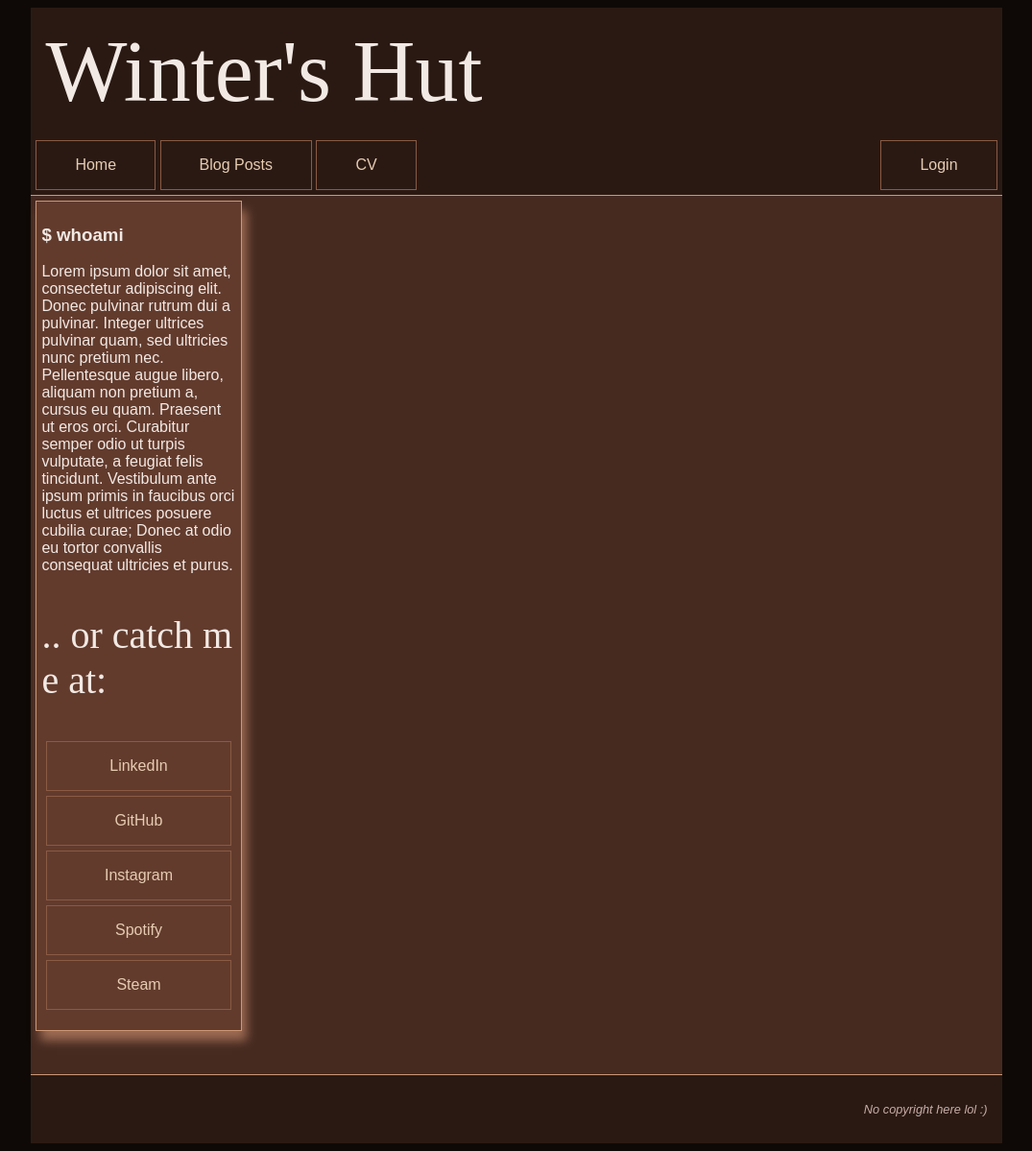
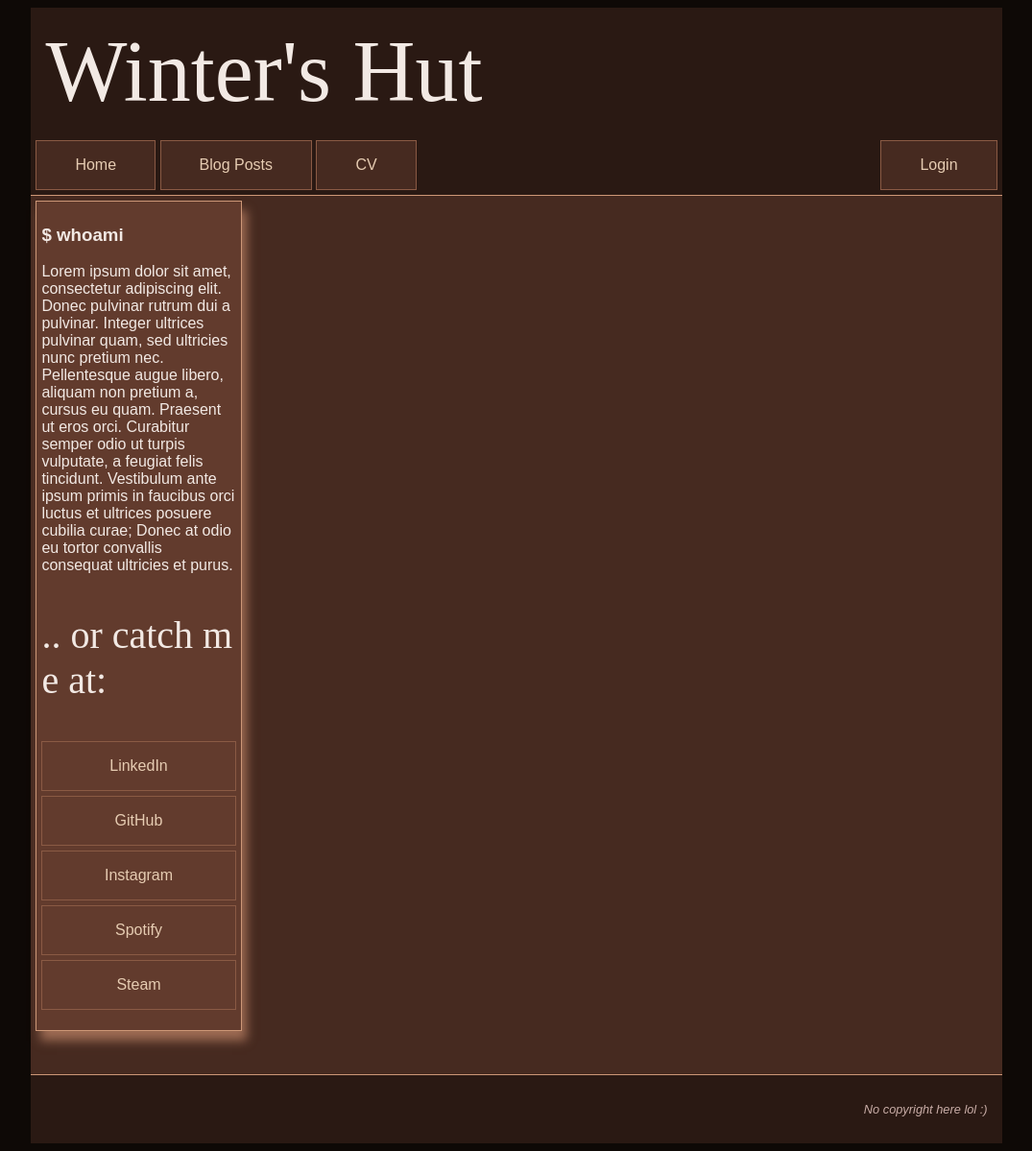
Before and after one commit to dimitarOnGithub/winterhut, a Flask app: page / in a window 1280 px wide. Shown: the whole page at 96% size, without its empty margins (102-1177 px from the left). Run offline with Flask 2, Linux system fonts and the light colour scheme; data that the repository does not hold is empty.

Commit message:
Consolidating CSS and fixing other stuff

```diff
--- a/winterhut/__init__.py
+++ b/winterhut/__init__.py
@@ -28,7 +28,9 @@ def create_app(config=None):
 
     from winterhut.main.routes import main
     from winterhut.users.routes import users
+    from winterhut.posts.routes import posts
     app.register_blueprint(main)
     app.register_blueprint(users)
+    app.register_blueprint(posts)
 
     return app
--- a/winterhut/models/Post.py
+++ b/winterhut/models/Post.py
@@ -8,6 +8,7 @@ class Post(db.Model):
     title = db.Column(db.String(100), nullable=False)
     date_posted = db.Column(db.DateTime, nullable=False, default=datetime.utcnow)
     content = db.Column(db.Text, nullable=False)
+    is_draft = db.Column(db.Boolean, default=False, nullable=False)
     user_id = db.Column(db.Integer, db.ForeignKey('users.id'), nullable=False)
 
     def __repr__(self):
--- a/winterhut/static/main.css
+++ b/winterhut/static/main.css
@@ -7,6 +7,22 @@ body {
 
 a {
     color: #e6ccb2;
+}
+
+.btn {
+  color: #e6ccb2;
+  background: #462A20;
+  border: 1px solid #8A5A44;
+  padding: 16px 40px;
+  display: inline;
+  text-align: center;
+  display: inline-block;
+  text-decoration: none;
+}
+
+.btn:hover{
+  background-color: #8A5A44;
+  transition-duration: 0.4s;
 }
 
 /* Main container */
@@ -127,19 +133,21 @@ nav a:hover{
 }
 
 .author-section ul {
+  list-style-type: none;
   padding-left: 0px;
 }
 
 .author-section ul li {
-  border: 1px solid #8A5A44;
-  margin: 5px;
-  padding: 16px;
-  display: block;
-  text-align: center;
   text-decoration: none;
 }
 
 .author-section ul li a {
+  background: #623B2D;
+  border: 1px solid #8A5A44;
+  margin: 5px 0px;
+  padding: 16px;
+  display: block;
+  text-align: center;
   text-decoration: none;
 }
 
--- a/winterhut/templates/banned.html
+++ b/winterhut/templates/banned.html
@@ -3,6 +3,6 @@
     {% if title %}
         {{ title }}
     {% else %}
-        <title>Winter's Hut</title>
+        Winter's Hut
     {% endif %}
 {% endblock %}
--- a/winterhut/templates/home.html
+++ b/winterhut/templates/home.html
@@ -3,7 +3,7 @@
     {% if title %}
         {{ title }}
     {% else %}
-        <title>Winter's Hut</title>
+        Winter's Hut
     {% endif %}
 {% endblock %}
 {% block body %}
@@ -24,20 +24,20 @@
         <p class="author-section-description">Lorem ipsum dolor sit amet, consectetur adipiscing elit. Donec pulvinar rutrum dui a pulvinar. Integer ultrices pulvinar quam, sed ultricies nunc pretium nec. Pellentesque augue libero, aliquam non pretium a, cursus eu quam. Praesent ut eros orci. Curabitur semper odio ut turpis vulputate, a feugiat felis tincidunt. Vestibulum ante ipsum primis in faucibus orci luctus et ultrices posuere cubilia curae; Donec at odio eu tortor convallis consequat ultricies et purus.</p>
         <p class="author-socials">.. or catch me at:</p>
         <ul>
-          <li><a href="#">LinkedIn</a></li>
-          <li><a href="#">GitHub</a></li>
-          <li><a href="#">Instagram</a></li>
-          <li><a href="#">Spotify</a></li>
-          <li><a href="#">Steam</a></li>
+          <li><a class="btn" href="#">LinkedIn</a></li>
+          <li><a class="btn" href="#">GitHub</a></li>
+          <li><a class="btn" href="#">Instagram</a></li>
+          <li><a class="btn" href="#">Spotify</a></li>
+          <li><a class="btn" href="#">Steam</a></li>
         </ul>
     </section>
   </div>
     <div class="paging">
         {% if blog_posts.has_prev %}
-            <a class="page-selector page-selector-left" href="{{ url_for( 'main.home_page', page=blog_posts.page - 1 ) }}">Previous</a>
+            <a class="btn page-selector-left" href="{{ url_for( 'main.home_page', page=blog_posts.page - 1 ) }}">Previous</a>
         {% endif %}
         {% if blog_posts.has_next %}
-            <a class="page-selector page-selector-right" href="{{ url_for( 'main.home_page', page=blog_posts.page + 1 ) }}">Next</a>
+            <a class="btn page-selector-right" href="{{ url_for( 'main.home_page', page=blog_posts.page + 1 ) }}">Next</a>
         {% endif %}
     </div>
 {% endblock %}
--- a/winterhut/templates/layout.html
+++ b/winterhut/templates/layout.html
@@ -16,17 +16,17 @@
     </div>
     <nav class="navigation-bar">
       <div class="nav-left">
-        <a class="nav-btn" href="{{ url_for('main.home_page') }}">Home</a>
-        <a class="nav-btn" href="#">Blog Posts</a>
-        <a class="nav-btn" href="{{ url_for('main.cv_page') }}">CV</a>
+        <a class="btn" href="{{ url_for('main.home_page') }}">Home</a>
+        <a class="btn" href="#">Blog Posts</a>
+        <a class="btn" href="{{ url_for('main.cv_page') }}">CV</a>
       </div>
       <div class="nav-right">
         {% if current_user.is_authenticated %}
-          <a class="nav-btn" href="#">New Post</a>
-          <a class="nav-btn" href="#">New IP Ban</a>
-          <a class="nav-btn" href="#">Logout</a>
+          <a class="btn" href="{{ url_for('posts.new_post_page') }}">New Post</a>
+          <a class="btn" href="#">New IP Ban</a>
+          <a class="btn" href="#">Logout</a>
         {% else %}
-          <a class="nav-btn" href="{{ url_for ('users.login_page') }}">Login</a>
+          <a class="btn" href="{{ url_for ('users.login_page') }}">Login</a>
         {% endif %}
       </div>
     </nav>
--- a/winterhut/templates/login.html
+++ b/winterhut/templates/login.html
@@ -3,7 +3,7 @@
     {% if title %}
         {{ title }}
     {% else %}
-        <title>Winter's Hut</title>
+        Winter's Hut
     {% endif %}
 {% endblock %}
 {% block body %}
@@ -19,7 +19,7 @@
           {{ form.password(placeholder="hunter2 password") }}
         </div>
         <div class="form-field">
-          {{ form.submit }}
+          {{ form.submit(class="btn") }}
         </div>
       </fieldset>
     </form>
```
Also changed, not shown: other parts of winterhut/static/main.css (+17 -29 lines), other parts of winterhut/templates/home.html (+2 -2 lines), winterhut/posts/forms.py (+10 -0 lines), winterhut/posts/routes.py (+38 -0 lines), winterhut/templates/new_post.html (added, +30 -0 lines), winterhut/templates/post.html (added, +15 -0 lines), 1 other file.
